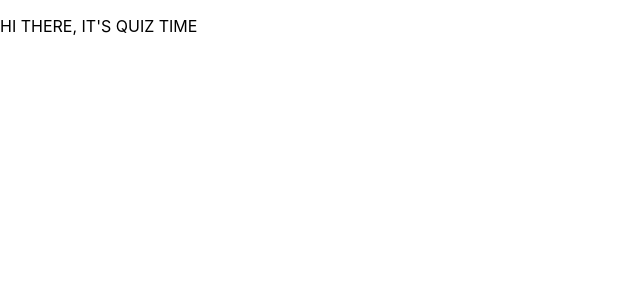
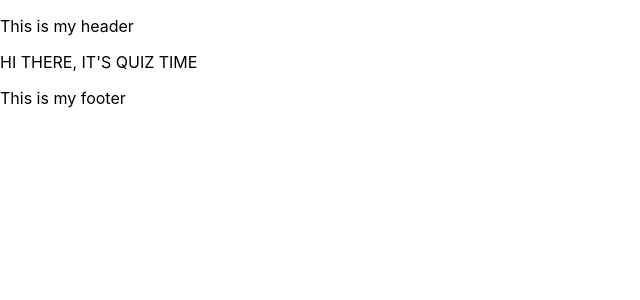
Before and after one commit to ColinH58/quiz-project, a React (Create React App) app: page / in a window 1280 px wide. Shown: the top 300 px of the page, without its empty margins (0-640 px from the left). Built offline with nearby package versions, Linux system fonts and the light colour scheme.

Commit message:
stopping for the night

```diff
--- a/src/App.jsx
+++ b/src/App.jsx
@@ -1,7 +1,7 @@
 import React from "react";
 import { Routes, Route } from "react-router-dom";
 import "./index.css";
-import { Main } from "./Components";
+import { Main } from "./Components"
 
 function App() {
   return (
--- /dev/null
+++ b/src/Components/Footer.jsx
@@ -0,0 +1,11 @@
+import React from "react";
+
+const Footer = () => {
+    return (
+        <div>
+            <p>This is my footer</p>
+        </div>
+    );
+};
+
+export default Footer;
--- /dev/null
+++ b/src/Components/Header.jsx
@@ -0,0 +1,11 @@
+import React from "react";
+
+const Header = () => {
+    return (
+        <div>
+            <p>This is my header</p>
+        </div>
+    );
+};
+
+export default Header;
--- a/src/Components/Main.jsx
+++ b/src/Components/Main.jsx
@@ -1,9 +1,14 @@
 import React from "react";
+import { Header, Footer } from "./index"
 
 const Main = () => {
     return (
         <div>
-            <p>HI THERE, IT'S QUIZ TIME</p>
+            <Header />
+                <div>
+                    <p>HI THERE, IT'S QUIZ TIME</p>
+                </div>
+            <Footer />
         </div>
     );
 };
--- a/src/Components/index.js
+++ b/src/Components/index.js
@@ -1 +1,3 @@
 export { default as Main } from "./Main";
+export { default as Header } from "./Header";
+export { default as Footer } from "./Footer";
```
